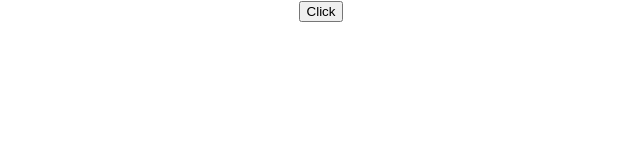
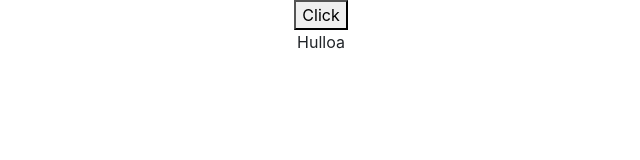
Before and after one commit to tirth0/calculator, a React (Create React App) app: page / in a window 1280 px wide. Shown: the top 160 px of the page, without its empty margins (319-959 px from the left). Built offline with nearby package versions, Linux system fonts and the light colour scheme.

Commit message:
forward and backward interpolation table complete

```diff
--- a/package.json
+++ b/package.json
@@ -3,12 +3,17 @@
   "version": "0.1.0",
   "private": true,
   "dependencies": {
+    "2d-array-rotation": "^2.1.1",
     "@testing-library/jest-dom": "^5.11.9",
     "@testing-library/react": "^11.2.5",
     "@testing-library/user-event": "^12.8.3",
+    "bootstrap": "^4.6.0",
+    "lodash": "^4.17.21",
     "react": "^17.0.1",
+    "react-bootstrap": "^1.5.2",
     "react-dom": "^17.0.1",
     "react-scripts": "4.0.3",
+    "transformation-matrix": "^2.7.0",
     "web-vitals": "^1.1.1"
   },
   "scripts": {
--- a/src/components/ngip/Ngip.js
+++ b/src/components/ngip/Ngip.js
@@ -1,5 +1,5 @@
 import React,{useState,useEffect} from 'react'
-import Table from './table/table'
+import Table from './table/tableUtil'
 
 export default function Ngip() {
     //state variables
--- a/src/components/ngip/table/table.js
+++ b/src/components/ngip/table/table.js
@@ -1,28 +1,24 @@
-import React,{useState} from 'react';
+import React from 'react'
+import {Table as Tbl} from 'react-bootstrap';
+export default function Table({grid,fwdPoly,bkwdPoly}) {
 
-
-export default function Table({n,dataX,dataY}) {
-    //state
-    const [grid,setGrid] = useState([]);
-
-    const constructTable = ()=>{
-        const tbl = []
-        for (let i=0;i<=n;i++){
-            if (i==0) {tbl[i] = dataX.reverse();continue;}
-            if (i==1) {tbl[i] = dataY.reverse();continue}
-            else tbl[i] = []
-            for (let j=0;j<n-i+1;j++){
-                tbl[i][j] = tbl[i-1][j] - tbl[i-1][j+1]
+    const table = grid.map((row,i,g)=>{
+        return <tr key={i}>
+            {
+            row.map((num,j,r)=>{
+                return <td key={j}>{num}</td>
+            })
             }
-        }
-        console.log(tbl)
-        setGrid(tbl);
-        console.log(grid)
-    }
-
+        </tr>
+    });
     return (
         <div>
-            <button onClick = {()=>{constructTable()}}>Click</button>
+            Hulloa
+            <Tbl striped bordered hover size="sm">
+                <tbody>
+                {table}
+                </tbody>
+            </Tbl>
         </div>
     )
 }
--- /dev/null
+++ b/src/components/ngip/table/tableUtil.js
@@ -0,0 +1,48 @@
+import React,{useState} from 'react';
+import Table from './Table';
+import _ from 'lodash'
+import {rotate, rotate90, rotate270} from "2d-array-rotation";
+
+export default function TableUtil({n,dataX,dataY}) {
+    //state
+    const [grid,setGrid] = useState([]);
+    const [fwdPoly,setFwdPoly] = useState([]);
+    const [bkwdPoly,setBkwdPoly] = useState([]);
+
+    const constructTable = ()=>{
+        const tbl = []
+        for (let i=0;i<=n;i++){
+            if (i===0) {tbl[i] = dataX.reverse();continue;}
+            if (i===1) {tbl[i] = dataY.reverse();continue}
+            else tbl[i] = []
+            for (let j=0;j<n-i+1;j++){
+                tbl[i][j] = tbl[i-1][j] - tbl[i-1][j+1]
+            }
+            for (let j=n-i+1;j<n;j++){
+                tbl[i][j] = 0;
+            }
+        }
+
+        const fwd = []
+        const bkwd = []
+        for (let i=2;i<=n;i++){
+            fwd.push(tbl[i][n-i])
+            bkwd.push(tbl[i][0])
+        }
+        // const tbl2 = _.zip(...tbl)
+        console.log(fwd)
+        console.log(bkwd)
+        const tbl2 = rotate270(tbl)
+        setGrid(tbl2);
+        setFwdPoly(fwd);
+        setBkwdPoly(bkwd);
+        console.log(tbl2);
+    }
+
+    return (
+        <div>
+            <button onClick = {()=>{constructTable()}}>Click</button>
+            <Table grid={grid} fwdPoly={fwdPoly} bkwdPoly={bkwdPoly}></Table>
+        </div>
+    )
+}
--- a/src/index.js
+++ b/src/index.js
@@ -3,6 +3,7 @@ import ReactDOM from 'react-dom';
 import './index.css';
 import App from './App';
 import reportWebVitals from './reportWebVitals';
+import 'bootstrap/dist/css/bootstrap.min.css';
 
 ReactDOM.render(
   <React.StrictMode>
```
Also changed, not shown: 1 other file (tests, documents, lock files or other folders).
